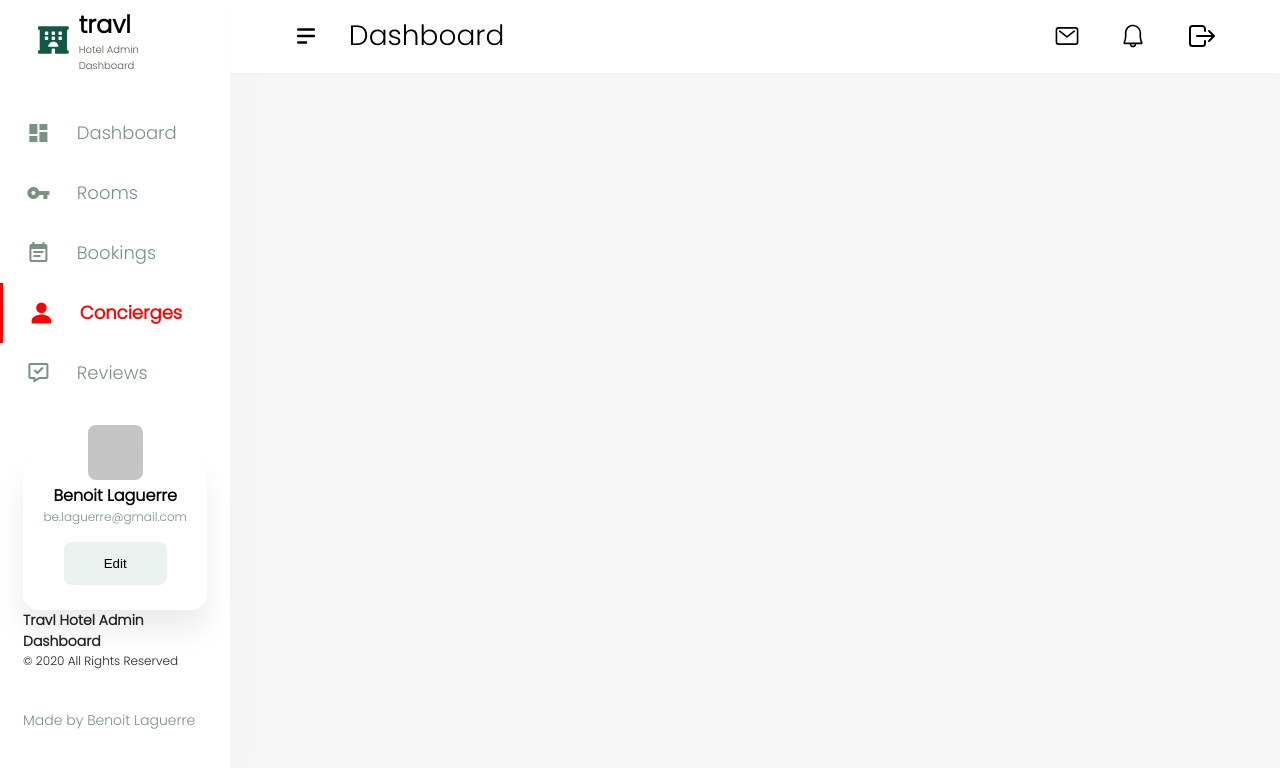
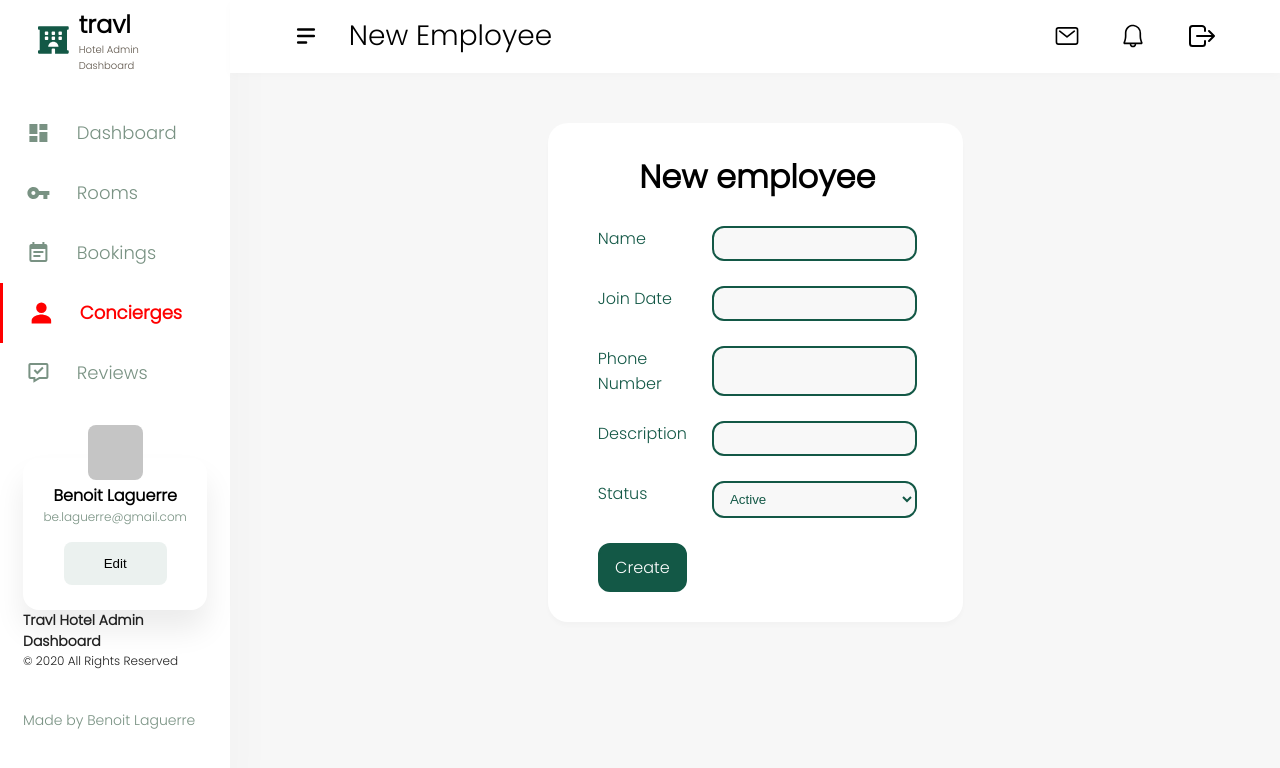
Before and after one commit to BenLaguerre/Dashboard-Hotel-Miranda, a React (Create React App) app: page /conciergelist/newconcierge in a window 1280 px wide. Shown: the top 768 px of the page. Built offline with nearby package versions, Linux system fonts and the light colour scheme; sample sign-in values are in the browser's storage.

Commit message:
Add newConcierge comp and fix login

```diff
--- a/src/App.js
+++ b/src/App.js
@@ -6,6 +6,7 @@ import Guest from './components/Guest'
 import Dashboard from './components/Dashboard';
 import ConciergeList from './components/ConciergeList';
 import Concierge from './components/Concierge';
+import NewConcierge from './components/NewConcierge';
 import Navbar from './components/Navbar';
 import ReviewList from './components/ReviewList';
 import Review from './components/Review';
@@ -74,9 +75,6 @@ function App() {
     }
   }
 
-  const handleLoginNavBar = () => {
-    setNavon(false)
-  }
   const handleTitle = name => {
     setTitle(name);
   }
@@ -121,12 +119,16 @@ function App() {
                   <ConciergeList title={handleTitle} />
                 </PrivateRoute>
 
+                <PrivateRoute exact path="/conciergelist/newconcierge">
+                  <NewConcierge title={handleTitle} />
+                </PrivateRoute>
+
                 <PrivateRoute exact path="/reviews">
                   <ReviewList title={handleTitle} />
                 </PrivateRoute>
 
                 <Route exact path="/login">{!authenticated ?
-                  <Login authenticate={authenticate} loginNavBar={handleLoginNavBar}/>  : <Redirect to="/dashboard" />}
+                  <Login authenticate={authenticate} />  : <Redirect to="/dashboard" />}
                 </Route>
 
                 <Route exact path="/register">{!authenticated ?
--- a/src/components/ConciergeList.js
+++ b/src/components/ConciergeList.js
@@ -164,7 +164,7 @@ export default function ConciergeList({title}) {
               onClick={() => handleFilterChange(2)}
               className = {filter === 2 ? 'active' : null}>Inactive Employee</li>
           </ul>
-          <StyledLink to={`/roomlist/newroom`}>+ New Employee</StyledLink>
+          <StyledLink to={`/conciergelist/newconcierge`}>+ New Employee</StyledLink>
         </PreTable>
         <div>
           <TableStyle>
--- a/src/components/Login.js
+++ b/src/components/Login.js
@@ -104,7 +104,7 @@ export default function Login(props) {
       }
     if ((loginInput === hardcodedLogs.login) && (passwordInput === hardcodedLogs.password)) {
       props.authenticate(true);
-      props.loginNavBar()
+      //props.loginNavBar()
       history.replace(from);
       setComb(true);
 
--- /dev/null
+++ b/src/components/NewConcierge.js
@@ -0,0 +1,142 @@
+import React , { useEffect, useState } from "react";
+import styled from "styled-components";
+import { useDispatch } from 'react-redux';
+import { addConcierge } from '../features/conciergeSlice';
+import { useHistory } from "react-router-dom";
+
+const  FormStyled = styled.form`
+	font-family: 'Poppins';
+  background: white;
+	width: 30%;
+	padding: 30px 50px;
+	box-shadow: 0px 4px 4px #00000005;
+	border-radius: 20px;
+	margin: 50px auto 0 auto;
+	display: grid;
+	grid-template-columns: 1fr 1fr;
+	grid-gap: 25px;
+	label {
+		color: #135846;
+	}
+	select {
+		color: #135846;
+		background: #F8F8F8;
+		border-radius: 12px;
+		border: 2px solid #135846;
+		padding: 8px 12px;
+	}
+`
+const Title = styled.h1 `
+	text-align: center;
+	grid-column: 1/3;
+`
+const SInput = styled.input `
+	background: #F8F8F8;
+	border: none;
+	border: 2px solid #135846;
+	border-radius: 12px;
+	padding: 8px 12px;
+	&:focus {
+		outline : none;
+    border-color: #135846;
+	}
+`
+const FormButton = styled.input `
+	font-family: 'Poppins';
+	font-size: 16px;
+	box-sizing: content-box;
+	padding: 0;
+	border-radius: 12px;
+	background: #135846;
+	color: white;
+	border: 2px solid #135846;
+	height: 45px;
+	&:hover {
+		background: #F8F8F8;
+		color: #135846;
+		border: 2px solid #135846;
+	}
+`
+
+export default function NewConcierge({title}) {
+
+	let history = useHistory();
+	let { from } = { from: { pathname: "/conciergelist" } };
+
+	const dispatch = useDispatch();
+
+	useEffect(() => {
+		title("New Employee")
+	}, [title]);
+
+	const [nameInput, setNameInput] = useState();
+	const [joinDate, setJoinDate] = useState();
+	const [phone, setPhone] = useState();
+	const [description, setDescription] = useState();
+	const [status, setStatus] = useState('Active');
+
+	const [check, setCheck] = useState(true);
+
+	const handleNameChange = (e) => {
+		setNameInput(e.target.value);
+	}
+	const handleDateChange = (e) => {
+		setJoinDate(e.target.value);
+	}
+	const handlePhoneChange = (e) => {
+		setPhone(e.target.value);
+	}
+	const handleDescriptionChange = (e) => {
+		setDescription(e.target.value);
+	}
+	const handleStatusChange = (e) => {
+		setStatus(e.target.value);
+	}
+
+	const handleNewConciergeSubmit = (e) => {
+		e.preventDefault();
+
+		if ((nameInput === undefined) || (joinDate === undefined) || (phone === undefined) || (description === undefined)) {
+			setCheck(false)
+		} else {
+			let newConcierge = {
+				name: nameInput,
+				joinDate: joinDate,
+				phone: phone,
+				job: description,
+				status: status
+			}
+			history.replace(from);
+			dispatch(addConcierge(newConcierge))
+		}
+	}
+
+	return (
+	<>
+	<FormStyled onSubmit={handleNewConciergeSubmit}>
+			<Title>New employee</Title>
+
+			<label htmlFor="name">Name</label>
+			<SInput autoFocus={true} type="text" id="name" onChange={handleNameChange}></SInput>
+
+			<label htmlFor="joinDate">Join Date</label>
+			<SInput  id="joinDate" onChange={handleDateChange}></SInput>
+
+			<label htmlFor="phone">Phone Number</label>
+			<SInput  id="phone" onChange={handlePhoneChange}></SInput>
+
+			<label htmlFor="description">Description</label>
+			<SInput  id="description" onChange={handleDescriptionChange}></SInput>
+
+			<label htmlFor="roomType" onChange={handleStatusChange}>Status</label>
+			<select>
+				<option value='Active'>Active</option>
+				<option value='Inactive'>Inactive</option>
+			</select>
+
+			<FormButton type="submit" value="Create"></FormButton>
+			{!check ?  <p>Please fill all the fields</p> : null}
+	</FormStyled>
+	</>
+  );
+}
--- a/src/components/NewRoom.js
+++ b/src/components/NewRoom.js
@@ -6,7 +6,7 @@ import { useHistory } from "react-router-dom";
 
 const  FormStyled = styled.form`
 	font-family: 'Poppins';
-  background: white;
+  	background: white;
 	width: 30%;
 	padding: 30px 50px;
 	box-shadow: 0px 4px 4px #00000005;
@@ -23,7 +23,7 @@ const  FormStyled = styled.form`
 		background: #F8F8F8;
 		border-radius: 12px;
 		border: 2px solid #135846;
-		padding: 4px 6px;
+		padding: 8px 12px;
 	}
 `
 const Title = styled.h1 `
@@ -35,9 +35,10 @@ const SInput = styled.input `
 	border: none;
 	border: 2px solid #135846;
 	border-radius: 12px;
-	padding: 4px 6px;
+	padding: 8px 12px;
 	&:focus {
-		outline : solid #135846;
+		outline : none;
+    	border-color: #135846;
 	}
 `
 const FormButton = styled.input `
--- a/src/features/conciergeSlice.js
+++ b/src/features/conciergeSlice.js
@@ -61,11 +61,26 @@ export const conciergeSlice = createSlice ({
           status: item.status
         })
 
-      )}
+    )},
+
+    addConcierge: (state, newConcierge) => {
+      conciergesMap.push(newConcierge.payload);
+      state.conciergeList = state.conciergeList.map((item,index) =>
+      ({
+        key: item.key,
+        id: item.id,
+        index: index,
+        name: item.name,
+        joinDate: item.joinDate,
+        job: item.job,
+        phone: item.phone,
+        status: item.status
+      })
+    )},
   }
 }
 )
 
-export const {  fetchConcierge, deleteConcierge }  = conciergeSlice.actions
+export const {  fetchConcierge, deleteConcierge, addConcierge }  = conciergeSlice.actions
 
 export default conciergeSlice.reducer
```
Lines whose indentation alone changed are shown as unchanged.
